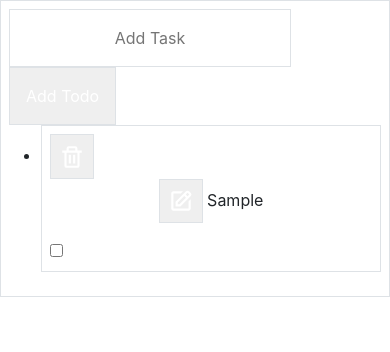
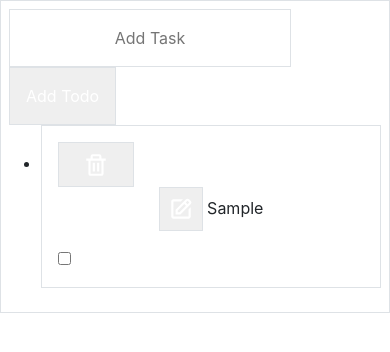
Before and after one commit to musayar9/Todo-App, a React (Create React App) app: page / in a window 390 px wide. Both pictures are taken after typing "Sample" into the empty fields and a click on the button "Add Todo". Shown: the top 352 px of the page. Built offline with nearby package versions, Linux system fonts and the light colour scheme; the HTML template or start-up script is replaced by a standard one.

Commit message:
Responsive tasarım

```diff
--- a/src/Component/AddTodo.js
+++ b/src/Component/AddTodo.js
@@ -20,7 +20,7 @@ function AddTodo() {
     }
     return (
     <div className="flex items-center p-10 sm:p-8 md:p-6 space-x-3 sm:space-x-6 md:space-x-8 ">
-      <input className="w-80 md:w-96 outline-none border border-gray-500 p-3 text-center placeholder:text-gray-700 text-lg sm:text-xl rounded-xl" placeholder= "Add Task" value={text} onChange={(e)=>setText(e.target.value)}/>
+      <input className="w-80 md:w-96 outline-none border border-gray-500 p-3 text-center placeholder:text-gray-700  text-lg  md:text-xl rounded-xl" placeholder= "Add Task" value={text} onChange={(e)=>setText(e.target.value)}/>
 
       <button className="w-36 md:w-48 border border-gray-500 bg-blue-600 text-white p-3 text-center hover:bg-blue-400 rounded-xl" onClick={AddTodo}>Add Todo</button>
     </div>
--- a/src/Component/Todo.js
+++ b/src/Component/Todo.js
@@ -32,7 +32,7 @@ function Todo({todo}) {
 
         <form className="space-x-3 md:space-x-6  flex items-center">
              <button className='shrink-0 mr-3 border border-gray-500   bg-blue-800   hover:bg-blue-600 text-white hover:text-black font-bold px-2 sm:px-4 md:px-6 py-2 rounded-xl text-capitalize'  onClick={()=>setIsChange(false)} ><IoIosSave size={26}/></button>
-        <input className="outline-none border border-gray-500 text-center rounded-lg w-56 md:w-75 p-1" value={todo.text} onChange={(e)=>dispatch({
+        <input className="outline-none border border-gray-500 text-center rounded-lg w-56 md:w-72 p-1" value={todo.text} onChange={(e)=>dispatch({
             type:"TODO_EDIT",
             todo:{
                 ...todo,
@@ -55,7 +55,7 @@ function Todo({todo}) {
 
 
 <div className='flex items-center justify-center space-x-1 md:space-x-4'>
-<button className="shrink-0 border text-white border-gray-500 px-2 sm:px-4 md:px-6 py-2 bg-red-700 hover:bg-red-500 rounded-xl mr-1 md:mr-3" onClick={()=>{
+<button className=" border text-white border-gray-500 px-4  py-2 bg-red-700 hover:bg-red-500 rounded-xl mr-1 md:mr-3" onClick={()=>{
         dispatch({
             type:"TODO_DELETED",
             id:todo.id
--- a/src/Component/TodoList.js
+++ b/src/Component/TodoList.js
@@ -10,7 +10,7 @@ function TodoList() {
   return (
     <ul className="place-items-center space-y-2  p-8 sm:p-6 md:p-4">
       {todos.map(todo=>(
-        <li className="border border-gray-400 bg-red-400  p-2 sm:p-4 md:p-6 rounded-lg w-95 sm:w-97  md:w-98" key={todo.id}>
+        <li className="border border-gray-400 bg-red-400  p-3 sm:p-4 md:p-6 rounded-lg w-95 sm:w-97  md:w-98" key={todo.id}>
             <Todo todo={todo}/>
         </li>
       ))}
```
Also changed, not shown: 1 other file (tests, documents, lock files or other folders).
